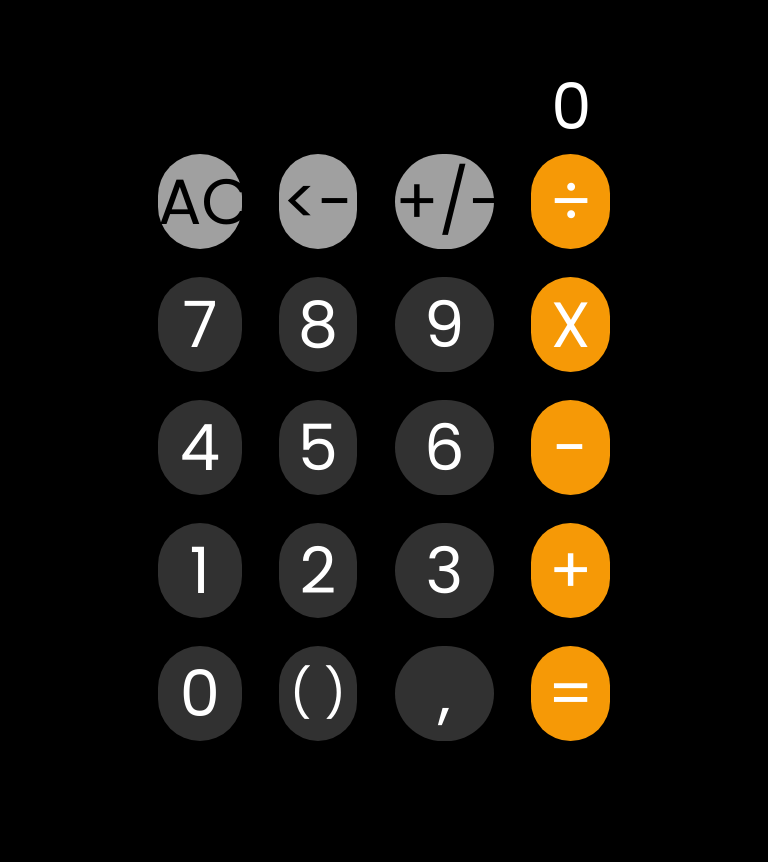
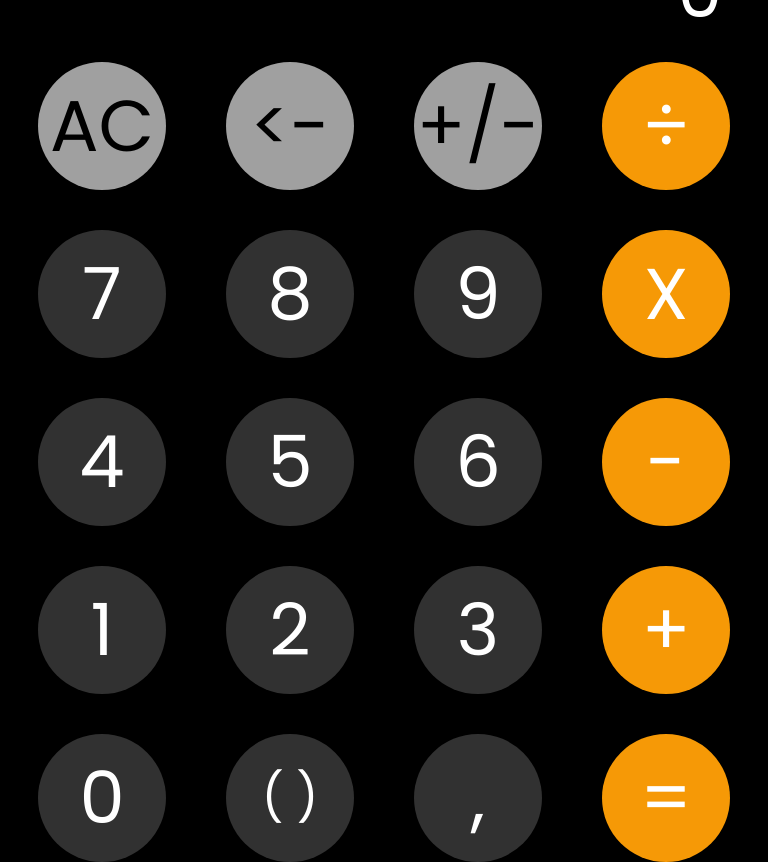
Before and after one commit to Tomatillo1/calculator, a plain HTML site: page index.html in a window 768 px wide. Before the commit the page ends 800 px from the top, so only its background shows below. Drawn offline with Linux system fonts and the light colour scheme.

Commit message:
responsive design tab

```diff
--- a/style.css
+++ b/style.css
@@ -102,7 +102,7 @@ body {
 
 @media screen and (max-width:767px) {
     .global {
-        gap: 1rem;
+        gap: 0.25rem;
         padding: 0 0.5rem 0 0.5rem;
     }
     .keyBoard {
@@ -125,4 +125,42 @@ body {
     #special, #change {
         width: 95%;
     }
+    #change {
+        font-size: 4rem;
+    }
+    #special {
+        font-size: 1.5rem;
+    }
 }
+
+@media screen and (min-width:767px) and (max-width: 1024px) {
+    .global {
+        gap: 1rem;
+        padding: 0 0.5rem 0 0.5rem;
+    }
+    .keyBoard {
+        width: 100%;
+        grid-row-gap:2.5rem;
+        grid-column-gap: 0;
+    }
+    .reset, .addMoins, .back, .diviser, .fois, .moins, .plus, .egal, .sept, .huit, .neuf, .un, .deux, .trois, .quatre, .cinq, .six, .virgule, .zero, .parenthese {
+        width: 8rem;
+        height: 8rem;
+        font-size: 4.5rem;
+    }
+    .parenthese {
+        font-size: 3rem;
+    }
+    .screen {
+        width: 100%;
+    }
+    #special, #change {
+        width: 90%;
+    }
+    #change {
+        font-size: 4.5rem;
+    }
+    #special {
+        font-size: 2rem;
+    }
+}
```
